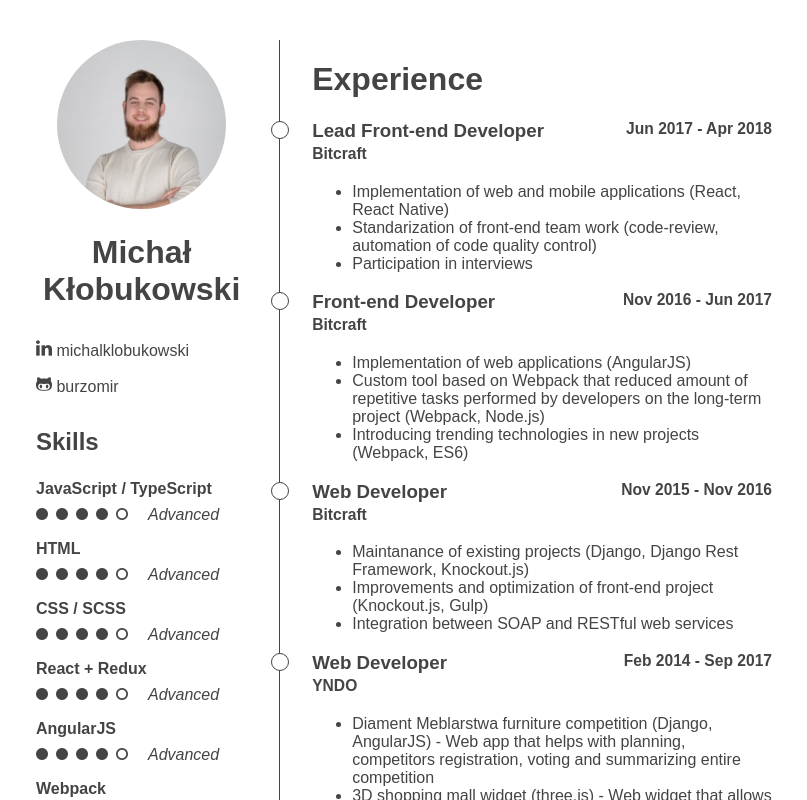
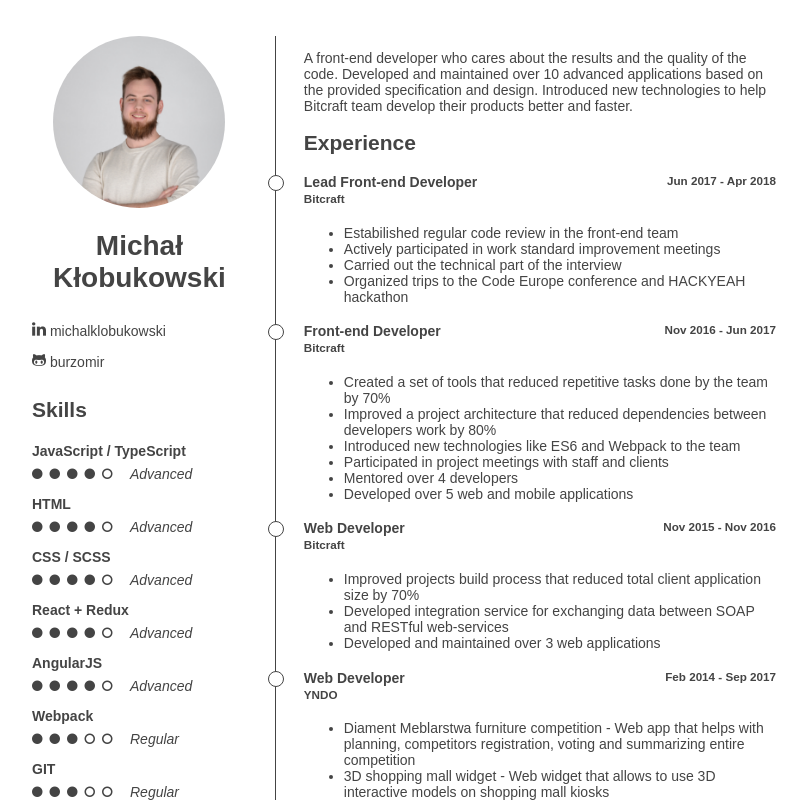
Before and after one commit to burzomir/resume, a React app: page / in a window 1280 px wide. Shown: the top 800 px of the page, without its empty margins (236-1043 px from the left). Built offline with nearby package versions, Linux system fonts and the light colour scheme; the HTML template or start-up script is replaced by a standard one.

Commit message:
update content

```diff
--- a/assets/scss/index.scss
+++ b/assets/scss/index.scss
@@ -4,6 +4,7 @@ $breakpoint: 880px;
 html {
   font-family: Arial, Helvetica, sans-serif;
   color: $color-text;
+  font-size: 14px;
 }
 
 .d-f {
--- a/src/components/TimelineEntry.tsx
+++ b/src/components/TimelineEntry.tsx
@@ -22,13 +22,13 @@ const TimelineEntry: React.StatelessComponent<TimelineEntryProps> = (props) => {
 
   return (
     <div className='timeline-entry'>
-      <h3>
+      <h4>
         <div className='d-f jc-sb'>
           <span>{name}</span>
           <small>{`${_started} - ${_ended}`}</small>
         </div>
         <small>{companyName}</small>
-      </h3>
+      </h4>
       {children}
     </div>
   )
--- a/src/components/TimelineSection.tsx
+++ b/src/components/TimelineSection.tsx
@@ -12,7 +12,7 @@ const TimelineSection: React.StatelessComponent<TimelineSectionProps> = (props)
 
   return (
     <div className='timeline-section'>
-      <h1>{name}</h1>
+      <h2>{name}</h2>
       {children}
     </div>
   )
--- a/src/containers/Timeline.tsx
+++ b/src/containers/Timeline.tsx
@@ -6,6 +6,7 @@ import { data } from '../data'
 const TimelineContainer: React.StatelessComponent = () => {
   return (
     <Timeline>
+      <p>{data.timeline.intro}</p>
       {
         data.timeline.sections.map((id) => <TimelineSection id={id} key={id} />)
       }
--- a/src/data.ts
+++ b/src/data.ts
@@ -1,6 +1,11 @@
 export const data = {
   timeline: {
-    sections: [1, 2]
+    sections: [1, 2],
+    intro: `
+      A front-end developer who cares about the results and the quality of the code.
+      Developed and maintained over 10 advanced applications based on the provided specification and design.
+      Introduced new technologies to help Bitcraft team develop their products better and faster.
+    `
   },
 
   sections: [{
@@ -37,9 +42,10 @@ export const data = {
     started: new Date(2017, 5),
     ended: new Date(2018, 3),
     achievements: [
-      'Implementation of web and mobile applications (React, React Native)',
-      'Standarization of front-end team work (code-review, automation of code quality control)',
-      'Participation in interviews'
+      'Estabilished regular code review in the front-end team',
+      'Actively participated in work standard improvement meetings',
+      'Carried out the technical part of the interview',
+      'Organized trips to the Code Europe conference and HACKYEAH hackathon'
     ]
   },{
     id: 2,
@@ -47,9 +53,12 @@ export const data = {
     started: new Date(2016, 10),
     ended: new Date(2017, 5),
     achievements: [
-      'Implementation of web applications (AngularJS)',
-      'Custom tool based on Webpack that reduced amount of repetitive tasks performed by developers on the long-term project (Webpack, Node.js)',
-      'Introducing trending technologies in new projects (Webpack, ES6)'
+      'Created a set of tools that reduced repetitive tasks done by the team by 70%',
+      'Improved a project architecture that reduced dependencies between developers work by 80%',
+      'Introduced new technologies like ES6 and Webpack to the team',
+      'Participated in project meetings with staff and clients',
+      'Mentored over 4 developers',
+      'Developed over 5 web and mobile applications'
     ]
   },{
     id: 3,
@@ -57,9 +66,9 @@ export const data = {
     started: new Date(2015, 10),
     ended: new Date(2016, 10),
     achievements: [
-      'Maintanance of existing projects (Django, Django Rest Framework, Knockout.js)',
-      'Improvements and optimization of front-end project (Knockout.js, Gulp)',
-      'Integration between SOAP and RESTful web services'
+      'Improved projects build process that reduced total client application size by 70%',
+      'Developed integration service for exchanging data between SOAP and RESTful web-services',
+      'Developed and maintained over 3 web applications'
     ]
   },{
     id: 4,
@@ -67,8 +76,8 @@ export const data = {
     started: new Date(2014, 1),
     ended: new Date(2017, 8),
     achievements: [
-      'Diament Meblarstwa furniture competition (Django, AngularJS) - Web app that helps with planning, competitors registration, voting and summarizing entire competition',
-      '3D shopping mall widget (three.js) - Web widget that allows to use 3D interactive models on shopping mall kiosks'
+      'Diament Meblarstwa furniture competition - Web app that helps with planning, competitors registration, voting and summarizing entire competition',
+      '3D shopping mall widget - Web widget that allows to use 3D interactive models on shopping mall kiosks'
     ]
   },{
     id: 5,
@@ -76,8 +85,8 @@ export const data = {
     started: new Date(2015, 1),
     ended: new Date(2016, 8),
     achievements: [
-      'Wspólna przestrzeń - wspólne sprawy - Supraśl Town interactive map application (Django, jQuery)',
-      'Crisis in mind mapping (Django, jQuery, Leaflet.js) - Collaborative photo mind-map editor for photography workshops'
+      'Wspólna przestrzeń - wspólne sprawy - Supraśl Town interactive map application',
+      'Crisis in mind mapping - Collaborative photo mind-map editor for photography workshops'
     ]
   },{
     id: 6,
```
